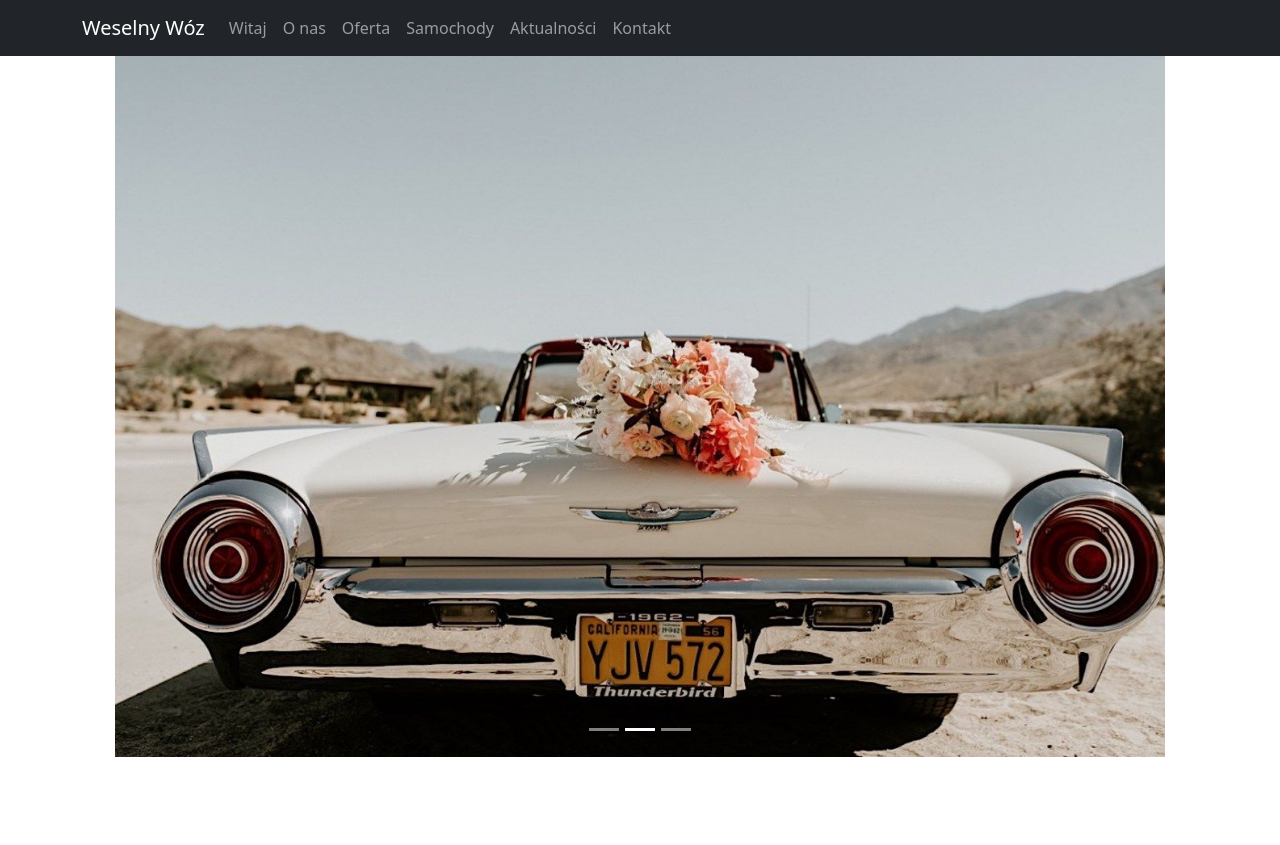
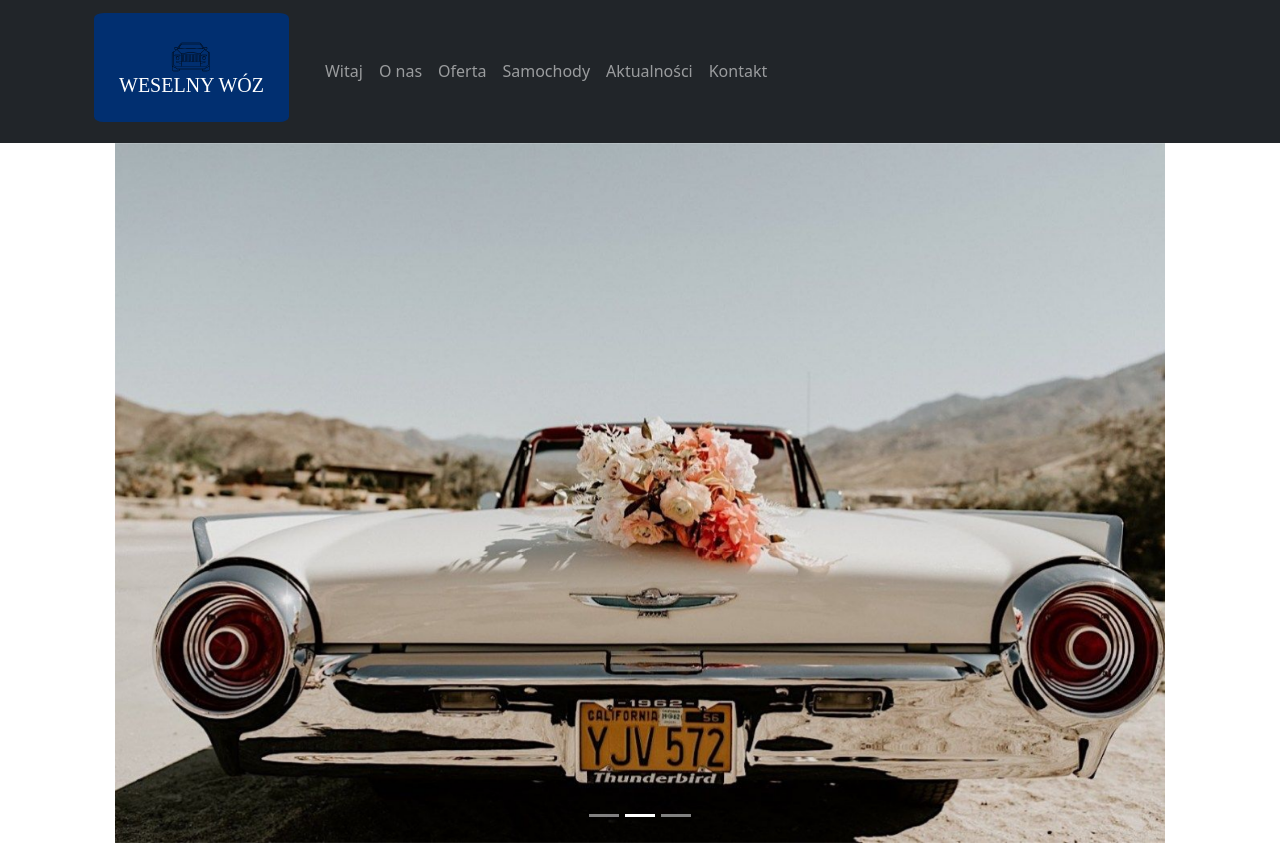
Before and after one commit to artwol993/weselny-woz, a React (Create React App) app: page / in a window 1280 px wide. Shown: the top 845 px of the page. Built offline with nearby package versions, Linux system fonts and the light colour scheme.

Commit message:
add basic logo

```diff
--- /dev/null
+++ b/src/component/logo-icon.jsx
@@ -0,0 +1,110 @@
+import React from "react";
+
+function LogoIcon(props) {
+  return (
+    <svg
+      version="1.0"
+      xmlns="http://www.w3.org/2000/svg"
+      width="50px"
+      viewBox="0 0 719 497"
+      fill="#CBB26B"
+      preserveAspectRatio="xMidYMid meet"
+      {...props}
+    >
+      <g
+        transform="translate(0.000000,497.000000) scale(0.100000,-0.100000)"
+        fill="#000000"
+        stroke="none"
+      >
+        <path
+          d="M2212 4255 c-104 -45 -312 -318 -482 -633 -30 -56 -57 -102 -60 -102
+-3 0 -16 25 -29 55 l-24 55 -190 -2 -191 -3 -19 -60 c-26 -83 -19 -167 18
+-205 27 -28 131 -84 179 -96 14 -3 28 -9 31 -13 2 -4 -131 -95 -295 -202
+l-300 -194 0 -930 c0 -905 1 -931 20 -974 18 -39 20 -65 20 -300 0 -290 6
+-323 67 -384 72 -73 66 -72 477 -75 409 -4 424 -2 482 59 27 29 29 36 32 130
+l4 99 1618 0 1618 0 4 -101 3 -101 43 -39 c30 -26 57 -40 85 -44 23 -4 200 -5
+392 -3 311 3 354 5 390 21 55 25 93 63 121 122 23 49 24 57 24 315 0 246 1
+269 20 305 20 38 20 59 20 970 l0 930 -300 194 c-165 107 -297 198 -293 201 5
+4 36 17 70 30 136 53 178 104 169 205 -3 33 -11 78 -19 100 l-14 40 -190 3
+-190 2 -24 -55 c-13 -30 -26 -55 -29 -55 -3 0 -34 53 -70 117 -185 334 -353
+554 -468 612 l-41 21 -1323 0 c-1125 -1 -1328 -3 -1356 -15z m2714 -66 c110
+-68 327 -385 521 -760 l60 -116 -288 -282 c-179 -175 -295 -281 -307 -281 -11
+0 -307 43 -658 96 -352 53 -659 96 -684 96 -25 0 -333 -43 -684 -96 -352 -53
+-648 -96 -658 -96 -12 0 -133 111 -308 282 l-288 282 50 100 c174 348 399 678
+522 768 l39 28 1325 0 c1320 0 1325 0 1358 -21z m-3318 -671 l29 -63 -33 -66
+c-18 -36 -45 -74 -60 -84 -26 -17 -30 -17 -83 0 -70 22 -149 61 -178 88 -18
+16 -23 31 -23 72 0 29 5 66 11 84 l11 31 148 0 148 0 30 -62z m4261 31 c6 -18
+11 -55 11 -84 0 -41 -5 -56 -22 -72 -29 -26 -84 -53 -169 -83 l-66 -24 -32 23
+c-17 13 -45 49 -61 80 l-28 57 20 45 c11 24 24 54 29 67 8 21 12 22 158 22
+l149 0 11 -31z m-3986 -560 l287 -281 0 -534 0 -534 -340 0 -340 0 0 -93 0
+-94 328 -92 c180 -51 333 -94 340 -96 9 -3 12 -47 12 -175 l0 -170 -390 0
+-390 0 -145 72 -145 73 2 944 3 944 240 158 c132 86 243 158 246 158 3 1 135
+-125 292 -280z m3909 123 l243 -159 3 -944 2 -944 -145 -73 -145 -72 -390 0
+-390 0 0 170 c0 128 3 172 13 175 6 2 159 45 340 96 l327 92 0 94 0 93 -340 0
+-340 0 0 534 0 534 286 281 c158 155 288 281 290 281 2 0 112 -71 246 -158z
+m-4587 -2160 l165 -82 2200 0 2200 0 165 82 165 83 0 937 0 937 65 -40 65 -41
+0 -926 0 -926 -48 -46 c-59 -56 -192 -126 -337 -176 -107 -37 -113 -41 -213
+-131 l-103 -93 -1959 0 -1958 0 -102 91 c-97 87 -106 93 -208 129 -152 53
+-283 122 -342 178 l-50 48 0 926 0 926 63 39 62 39 3 -936 2 -935 165 -83z
+m3040 1839 l660 -97 3 -528 2 -527 -42 3 -43 3 -3 483 -2 482 -1250 0 -1250 0
+-2 -482 -3 -483 -43 -3 -42 -3 2 527 3 528 650 97 c358 53 661 97 675 97 14 1
+322 -43 685 -97z m-1725 -696 l0 -455 -70 0 -70 0 0 455 0 455 70 0 70 0 0
+-455z m208 3 l-3 -453 -72 -3 -73 -3 0 456 0 455 75 0 75 0 -2 -452z m202 -3
+l0 -456 -72 3 -73 3 -3 453 -2 452 75 0 75 0 0 -455z m200 0 l0 -455 -70 0
+-70 0 0 455 0 455 70 0 70 0 0 -455z m208 3 l-3 -453 -72 -3 -73 -3 0 456 0
+455 75 0 75 0 -2 -452z m202 -3 l0 -456 -72 3 -73 3 -3 453 -2 452 75 0 75 0
+0 -455z m208 3 l-3 -453 -72 -3 -73 -3 0 456 0 455 75 0 75 0 -2 -452z m200 0
+l-3 -453 -70 0 -70 0 -3 453 -2 452 75 0 75 0 -2 -452z m202 -3 l0 -455 -70 0
+-70 0 0 455 0 455 70 0 70 0 0 -455z m208 3 l-3 -453 -72 -3 -73 -3 0 456 0
+455 75 0 75 0 -2 -452z m202 -3 l0 -456 -72 3 -73 3 -3 453 -2 452 75 0 75 0
+0 -455z m200 0 l0 -455 -70 0 -70 0 0 455 0 455 70 0 70 0 0 -455z m-2590
+-641 c0 -125 -1 -136 -17 -132 -10 3 -150 43 -310 89 l-293 83 0 48 0 48 310
+0 310 0 0 -136z m2740 -199 l0 -335 -1340 0 -1340 0 0 335 0 335 1340 0 1340
+0 0 -335z m680 287 l0 -48 -292 -83 c-161 -46 -301 -86 -310 -89 -17 -4 -18 7
+-18 132 l0 136 310 0 310 0 0 -48z m-4592 -714 c53 -36 204 -104 307 -138 61
+-20 84 -36 174 -116 l104 -94 156 -2 156 -3 0 -76 c0 -84 -14 -121 -52 -138
+-16 -7 -143 -11 -390 -11 -352 0 -368 1 -410 21 -30 15 -52 35 -71 67 l-27 47
+-3 238 c-2 130 -1 237 3 237 3 0 27 -14 53 -32z m5202 -181 c0 -159 -4 -226
+-15 -263 -16 -54 -62 -106 -108 -123 -18 -7 -160 -11 -393 -11 -415 0 -415 0
+-434 70 -6 23 -10 66 -8 98 l3 57 156 3 156 2 104 94 c90 80 113 96 174 116
+102 33 258 104 307 139 24 17 46 30 51 31 4 0 7 -96 7 -213z"
+        />
+        <path
+          d="M2213 4097 c-38 -28 -102 -106 -174 -212 -62 -93 -290 -488 -284
+-494 3 -2 226 2 497 8 1391 33 1245 33 2636 0 271 -6 494 -10 497 -8 7 7 -203
+368 -290 499 -45 69 -106 149 -133 178 l-51 52 -1333 0 -1334 0 -31 -23z
+m2713 -74 c55 -57 184 -249 288 -431 42 -74 76 -136 76 -138 0 -8 -316 -4
+-905 13 -330 9 -697 17 -815 17 -118 0 -485 -8 -815 -17 -594 -17 -905 -21
+-905 -13 0 3 41 76 91 163 106 183 187 306 259 392 l51 61 1315 0 1315 0 45
+-47z"
+        />
+        <path
+          d="M1292 2553 c-56 -27 -76 -87 -47 -143 31 -61 26 -60 407 -60 345 0
+347 0 373 23 55 48 48 132 -14 174 -34 23 -37 23 -360 23 -281 0 -331 -3 -359
+-17z m692 -54 c31 -24 33 -52 6 -79 -19 -19 -33 -20 -343 -20 -306 0 -325 1
+-341 19 -25 27 -17 72 14 88 18 9 105 13 331 13 295 0 307 -1 333 -21z"
+        />
+        <path
+          d="M1600 2301 c-113 -35 -190 -143 -177 -251 10 -85 56 -153 132 -193
+52 -28 174 -30 222 -4 46 25 100 81 119 125 66 151 -61 335 -229 331 -23 0
+-53 -4 -67 -8z m165 -73 c121 -63 126 -233 8 -309 -44 -28 -54 -30 -115 -27
+-57 3 -73 8 -105 34 -96 77 -99 206 -7 282 61 51 145 58 219 20z"
+        />
+        <path
+          d="M5132 2550 c-66 -40 -74 -133 -15 -180 25 -19 38 -20 372 -20 379 0
+375 -1 406 60 19 37 19 54 -1 95 -29 63 -45 65 -406 65 -306 0 -325 -1 -356
+-20z m704 -54 c19 -26 18 -55 -3 -78 -15 -17 -39 -18 -337 -18 -275 0 -325 2
+-344 16 -22 15 -29 49 -14 70 21 31 49 34 365 31 302 -2 319 -3 333 -21z"
+        />
+        <path
+          d="M5381 2293 c-65 -24 -127 -89 -146 -157 -65 -223 200 -395 387 -253
+82 63 112 153 84 251 -19 65 -62 119 -120 148 -54 27 -147 33 -205 11z m209
+-82 c53 -41 72 -85 67 -153 -6 -100 -82 -168 -187 -168 -152 1 -240 158 -157
+281 59 88 192 108 277 40z"
+        />
+      </g>
+    </svg>
+  );
+}
+
+export default LogoIcon;
--- a/src/component/logo.jsx
+++ b/src/component/logo.jsx
@@ -1,8 +1,22 @@
 import React from "react";
 import "../style/logo.css";
+import Container from "react-bootstrap/Container";
+import Card from "react-bootstrap/Card";
+import LogoIcon from "./logo-icon";
 
 function Logo() {
-  return <div>Weselny Wóz</div>;
+  return (
+    <>
+      <Container>
+        <Card.Body className=" text-center d-flex flex-column justify-content-center align-items-center">
+          <div className="box mb-2  d-flex flex-column justify-content-center align-items-center">
+            <LogoIcon color="#FF5733" />
+            <Card.Title>WESELNY WÓZ</Card.Title>
+          </div>
+        </Card.Body>
+      </Container>
+    </>
+  );
 }
 
 export default Logo;
--- a/src/style/logo.css
+++ b/src/style/logo.css
@@ -0,0 +1,17 @@
+.box {
+  background-color: #012f70;
+  padding: 25px;
+  border-radius: 5%;
+  width: fit-content;
+}
+
+.logo-icon {
+  fill: #CBB26B;  /* Ustawienie koloru dla SVG */
+  height: auto;
+}
+
+.card-title {
+  color: #FFFFFF;
+  font-size: 12px;
+  font-family: 'DM Serif Display', serif;
+}
```
Also changed, not shown: src/assets/logo-rolls-royce.svg (added).
